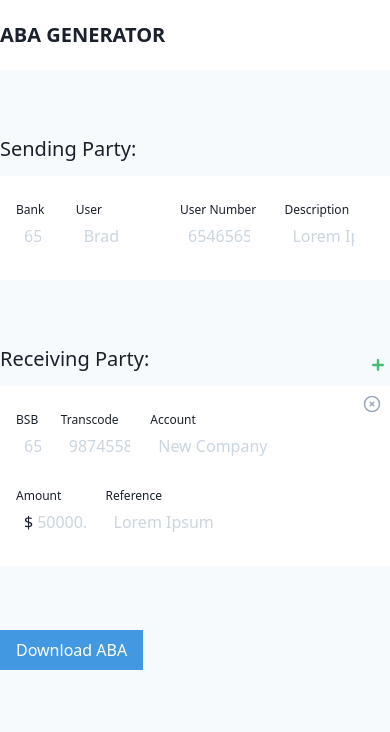
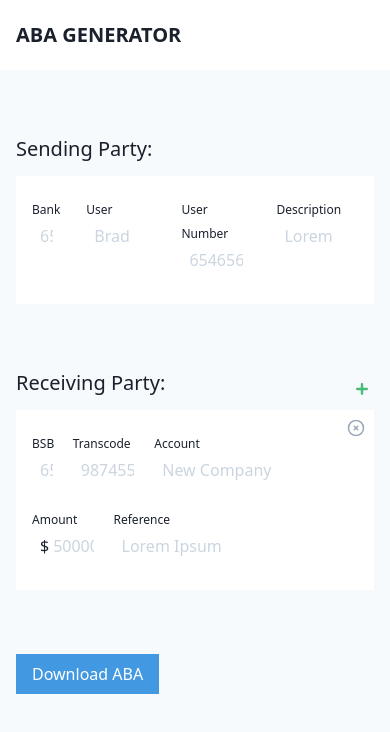
Before and after one commit to baxelson12/aba-gen, an Angular app: page / in a window 390 px wide. Shown: the top 732 px of the page. Built offline with nearby package versions, Linux system fonts and the light colour scheme.

Commit message:
feat: Add some padding on mobile.  TODO: Responsive

```diff
--- a/src/app/app.component.html
+++ b/src/app/app.component.html
@@ -1,12 +1,12 @@
 <!-- Nav -->
 <nav class="w-full bg-white shadow py-5 mb-16">
-  <div class="container">
+  <div class="container px-4">
     <h1 class="uppercase text-xl font-bold">ABA Generator</h1>
   </div>
 </nav>
 
 <!-- Page -->
-<form [formGroup]="abaForm" (ngSubmit)="onSubmit()" class="container">
+<form [formGroup]="abaForm" (ngSubmit)="onSubmit()" class="container px-4">
   <!-- Sender -->
   <div formGroupName="sender" class="mb-16">
     <legend class="mb-3 text-xl font-medium">Sending Party:</legend>
```
